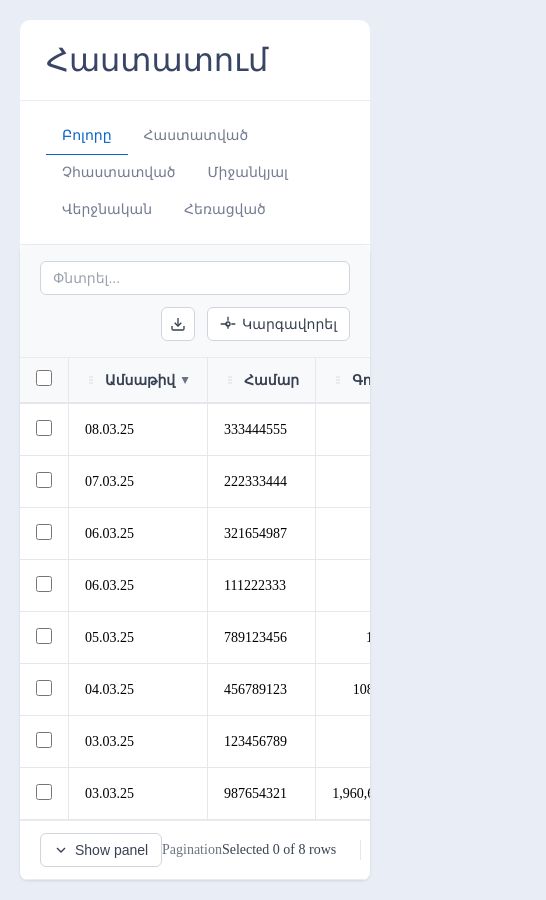
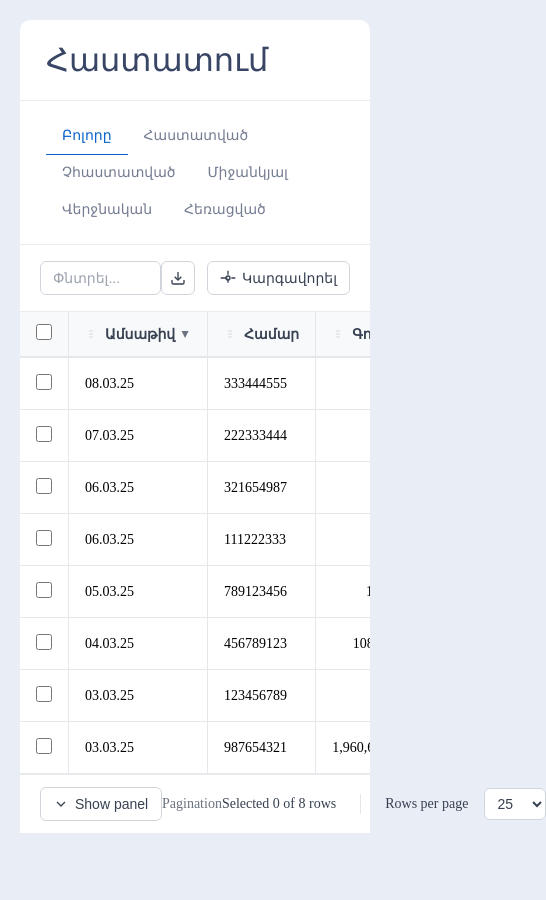
Before and after one commit to artuc2025/configurable_table, a Nuxt app: page /hskum in a window 390 px wide. Shown: the whole page, 546 px wide, since content can reach past the window. After the commit the page ends 854 px from the top, so only its background shows below. Built offline with nearby package versions, Linux system fonts and the light colour scheme.

Commit message:
Refactor styles in ConfigurableTable.vue
- Removed unnecessary styles and media queries for a cleaner design
- Simplified header layout by adjusting flex properties
- Enhanced overall readability and maintainability of the component's styles

```diff
--- a/app/components/ConfigurableTable.vue
+++ b/app/components/ConfigurableTable.vue
@@ -717,17 +717,11 @@ function getCellClass(col: ColumnDef, row: Row) {
 <style lang="scss" scoped>
 .transaction-table {
   width: 100%;
-  background: white;
-  border-radius: 8px;
-  overflow: hidden;
-  box-shadow: 0 1px 3px rgba(0, 0, 0, 0.1);
 
   &__header {
     display: flex;
     align-items: center;
-    justify-content: space-between;
     padding: 16px 20px;
-    background: #f8f9fa;
     border-bottom: 1px solid #e9ecef;
   }
 
@@ -1280,30 +1274,4 @@ function getCellClass(col: ColumnDef, row: Row) {
     font-weight: 500;
   }
 }
-
-// Responsive adjustments
-@media (max-width: 768px) {
-  .transaction-table {
-    &__header {
-      flex-direction: column;
-      gap: 12px;
-      align-items: stretch;
-    }
-
-    &__search {
-      max-width: none;
-    }
-
-    &__controls {
-      justify-content: flex-end;
-    }
-
-    &__details {
-      grid-template-columns: 1fr;
-    }
-    &__totals {
-      grid-template-columns: 1fr;
-    }
-  }
-}
 </style>
```
